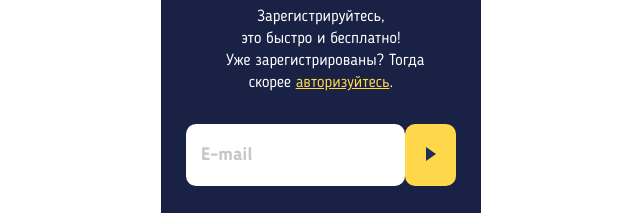
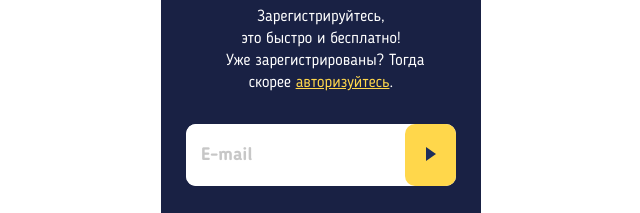
Before and after one commit to boiarka/617977-pognali-19, a website: page source/index.html in a window 1280 px wide. Shown: the part 4240-4453 px from the top of the page, 319-959 px from the left. Drawn offline with nearby package versions, Linux system fonts and the light colour scheme; files that its build step writes are made by us from their sources; files whose address does not match are found by name.

Commit message:
Исправил text-input

```diff
--- a/source/sass/blocks/text-input.scss
+++ b/source/sass/blocks/text-input.scss
@@ -1,10 +1,12 @@
 .text-input {
   display: flex;
+  background-color: $white;
+  border-radius: 10px;
 }
 
 .text-input__field {
   font-family: inherit;
-  border-radius: 10px;
+  border-radius: 10px 0 0 10px;
   padding: 15px;
   border: none;
   font-size: 18px;
```
